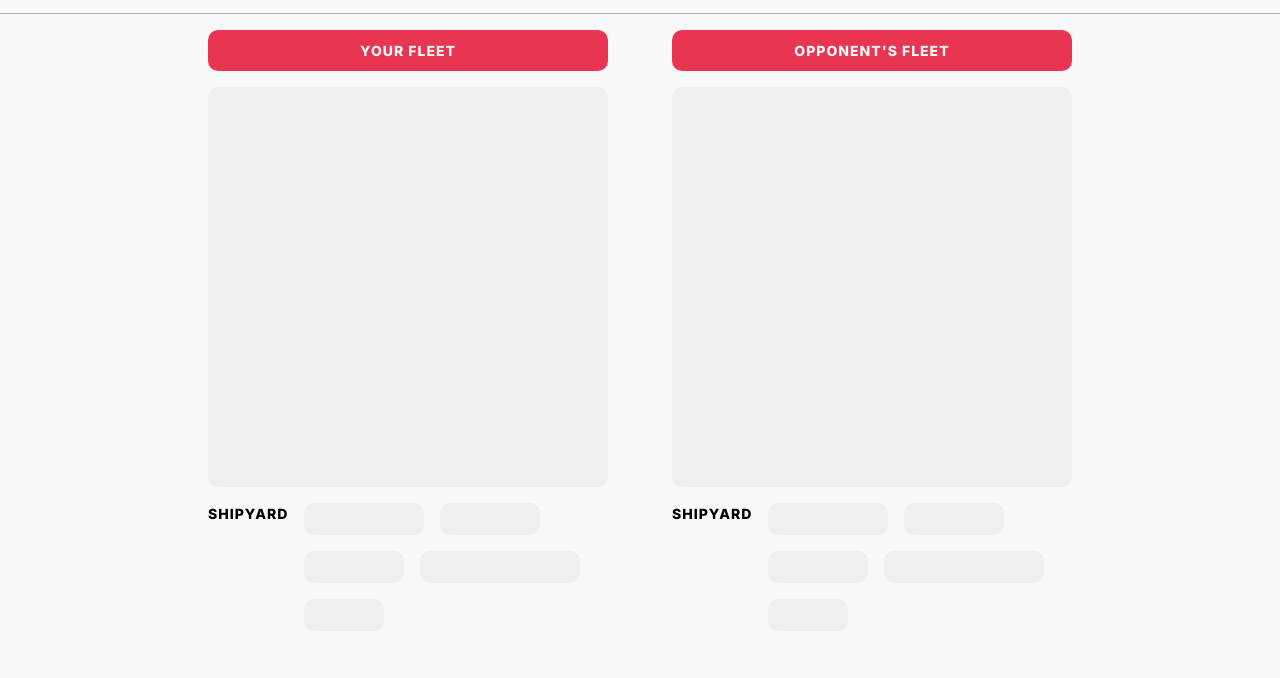
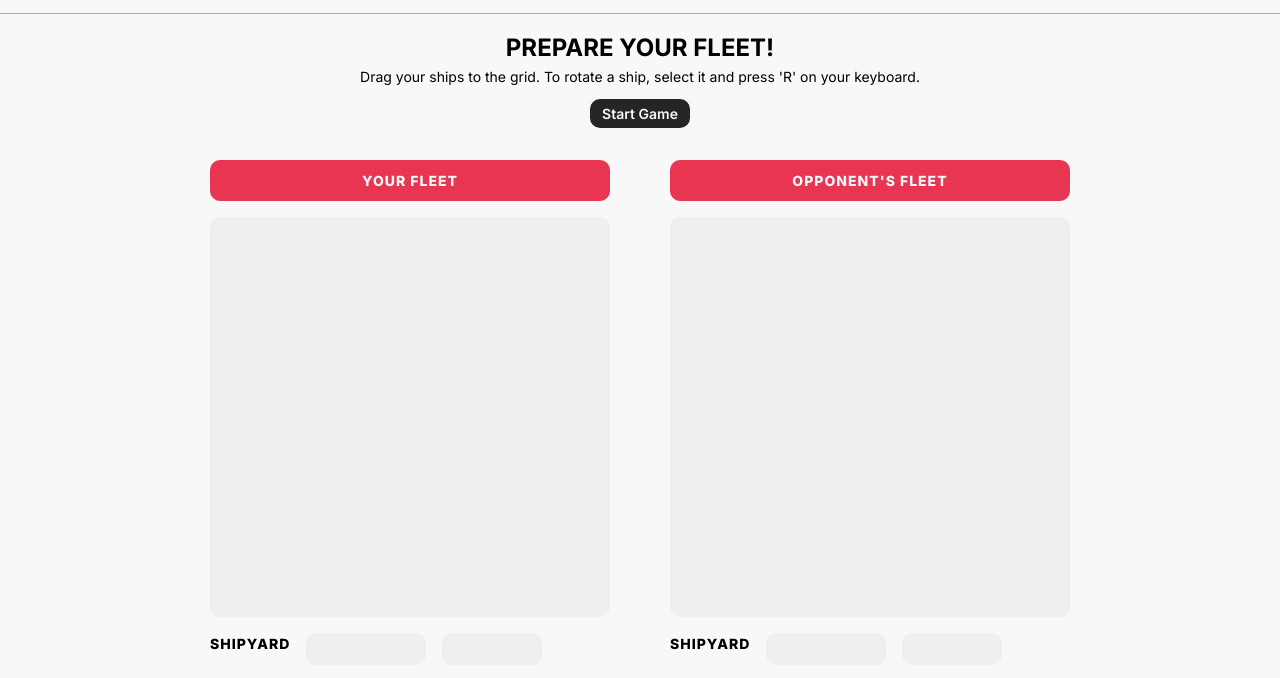
Before and after one commit to arvinagarcia/battleship, a website built with webpack: page public/index.html in a window 1280 px wide. Shown: the part 55-733 px from the top of the page. Built offline with nearby package versions, Linux system fonts and the light colour scheme.

Commit message:
Add toggle for preparation and in-game state

```diff
--- a/public/index.html
+++ b/public/index.html
@@ -14,6 +14,15 @@
 </head>
 <body>
   <main class="main-home">
+    <div class="main-home-top">
+      <h2 class="prepare-heading">PREPARE YOUR FLEET!</h2>
+      <p class="prepare-description">
+        Drag your ships to the grid.
+        To rotate a ship, select it and press 'R' on your keyboard.
+      </p>
+      <button class="start-game-btn">Start Game</button>
+    </div>
+    <div class="main-home-bottom">
       <div class="your-container">
         <div class="top">YOUR FLEET</div>
         <div class="middle"></div>
@@ -42,6 +51,7 @@
           </div>
         </div>
       </div>
+    </div>
   </main>
 </body>
 </html>
--- a/src/index.js
+++ b/src/index.js
@@ -1,6 +1,8 @@
-import './styles/styles.css'
+import './styles/styles.css';
 import { initializeSidebar } from './services/sidebar.js';
 import { initializeNav } from './services/nav.js';
+import { initializeGameState } from './services/game-state.js';
 
 initializeNav();
 initializeSidebar();
+initializeGameState();
--- /dev/null
+++ b/src/services/game-state.js
@@ -0,0 +1,36 @@
+export const initializeGameState = () => {
+  const mainHomeTop = document.querySelector(".main-home-top");
+
+  // function to replace content with "Prepare Your Fleet"
+  const updateToPrepareScreen = () => {
+    mainHomeTop.innerHTML = `
+      <h2 class="prepare-heading">PREPARE YOUR FLEET!</h2>
+      <p class="prepare-description">
+        Drag your ships to the grid.
+        To rotate a ship, select it and press 'R' on your keyboard.
+      </p>
+      <button class="start-game-btn">Start Game</button>
+    `;
+
+    // attach event listener to the new "Start Game" button
+    document.querySelector(".start-game-btn").addEventListener("click", updateToBattleScreen);
+  };
+
+  // function to replace content with "Time for Battle"
+  const updateToBattleScreen = () => {
+    mainHomeTop.innerHTML = `
+      <h2 class="in-game-heading">TIME FOR BATTLE!</h2>
+      <p class="in-game-description">
+        Select a cell on the opponent's grid to attack. You and the opponent will take turns.
+        The first player to sink all of their opponent’s ships wins the game!
+      </p>
+      <button class="restart-game-btn">Restart Game</button>
+    `;
+
+    // attach event listener to the new "Restart Game" button
+    document.querySelector(".restart-game-btn").addEventListener("click", updateToPrepareScreen);
+  };
+
+  // attach the initial "Start Game" event listener
+  document.querySelector(".start-game-btn").addEventListener("click", updateToBattleScreen);
+};
--- a/src/services/sidebar.js
+++ b/src/services/sidebar.js
@@ -57,7 +57,7 @@ export function initializeSidebar() {
 
   // close sidebar on overlay or close button click
   overlay.addEventListener("click", closeSidebar);
-  document.getElementById("close-sidebar").addEventListener("click", closeSidebar);
+  document.querySelector(".close-btn").addEventListener("click", closeSidebar);
 
   function closeSidebar() {
     sidebar.style.left = "-300px";
--- a/src/styles/styles.css
+++ b/src/styles/styles.css
@@ -191,8 +191,48 @@
   padding: 16px;
   margin: 0 auto;
   display: flex;
+  flex-direction: column;
   justify-content: center;
-  gap: 64px;
+  align-items: center;
+  gap: 32px;
+}
+
+.main-home-top {
+  display: flex;
+  flex-direction: column;
+  justify-content: center;
+  align-items: center;
+}
+
+.prepare-description,
+.in-game-description {
+  font-size: 14px;
+  max-width: 800px;
+}
+
+.start-game-btn,
+.restart-game-btn {
+  margin-top: 12px;
+  padding: 4px 12px;
+  border: none;
+  border-radius: 10px;
+  background-color: var(--text-color);
+  color: var(--base-color);
+  font-size: 'Inter', sans-serif;
+  font-size: 14px;
+  font-weight: 600;
+  cursor: pointer;
+  transition: opacity 0.3s;
+}
+
+.start-game-btn:hover,
+.restart-game-btn:hover {
+  opacity: 0.8;
+}
+
+.main-home-bottom {
+  display: flex;
+  gap: 60px;
 }
 
 .your-container,
```
Lines whose indentation alone changed are shown as unchanged.
